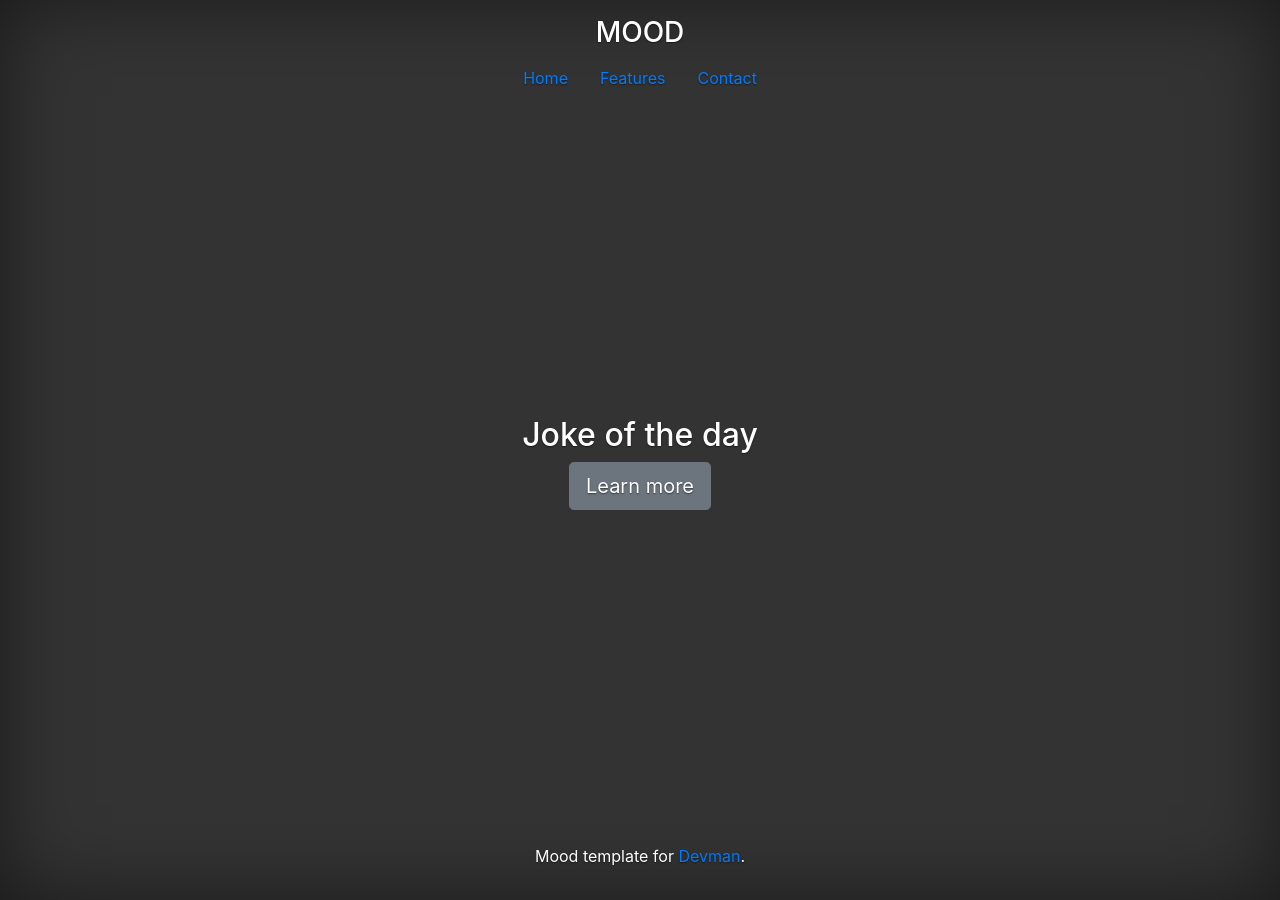
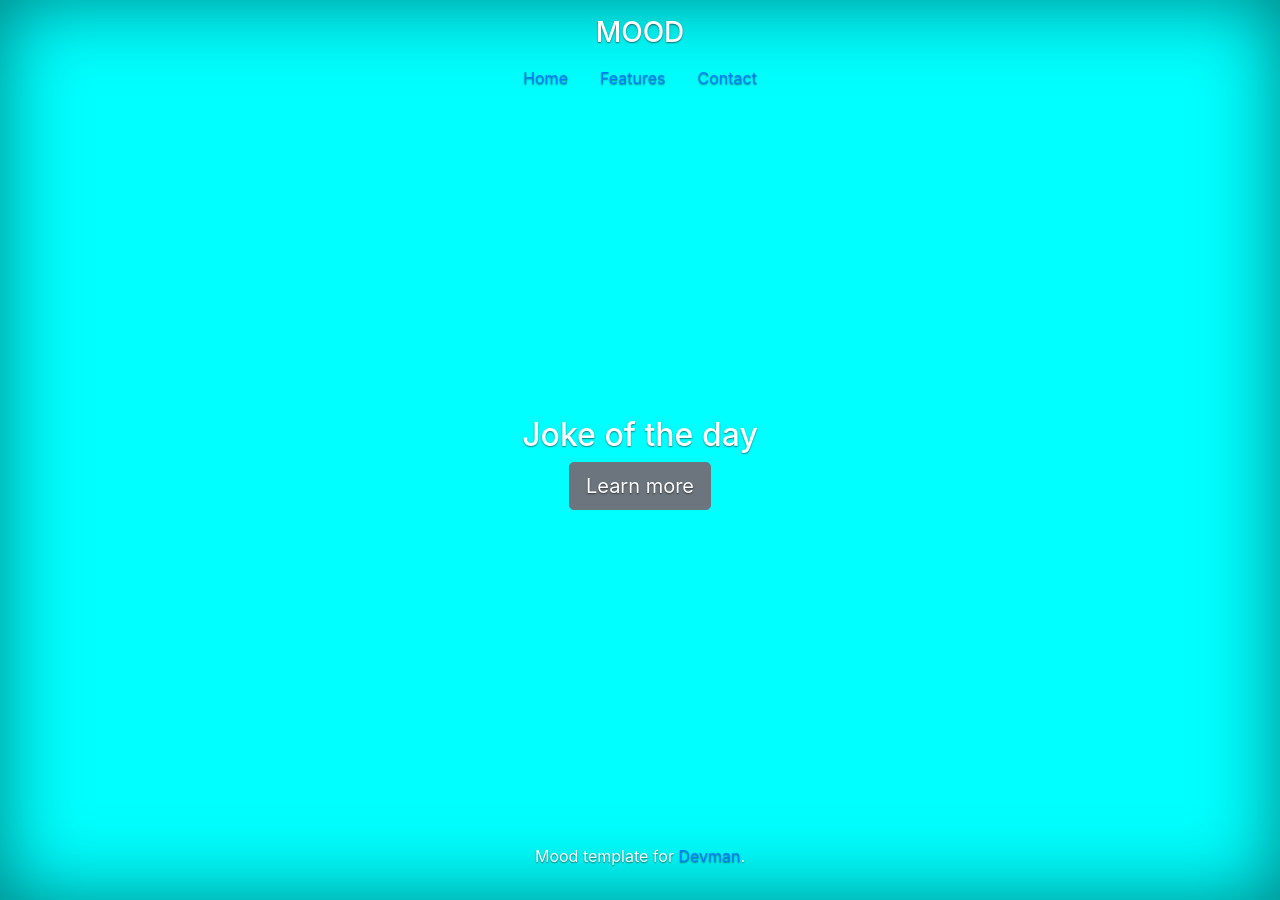
Before and after one commit to nergilz/nergilz.github.io, a Jekyll site: the page index.html, which Jekyll copies as it is, in a window 1280 px wide. Built offline with Jekyll 4.4.1, drawn with Linux system fonts in a browser that asks for light colours.

Commit message:
google fonts added

```diff
--- a/bootstrap/dist/css/mood.css
+++ b/bootstrap/dist/css/mood.css
@@ -8,5 +8,11 @@
 
 html, body {
     height: 100%;
-    background-color: #333;
+    background-color: #00FFFF;
 }
+
+span {
+    font-family: 'Pacifico', cursive;
+    font-size: 36px;
+    color: #FF00FF;
+}
--- a/index.html
+++ b/index.html
@@ -8,11 +8,15 @@
   <link rel="icon" href="bootstrap/favicon.ico">
   <link href="bootstrap/dist/css/bootstrap.min.css" rel="stylesheet">
   <link href="bootstrap/dist/css/mood.css" rel="stylesheet">
+  <link href="https://fonts.googleapis.com/css?family=Pacifico&amp;subset=cyrillic" rel="stylesheet">
   <script id="quotes_json" type="application/json">
     [
       {
         "phrase": "Кукурузные хлопья - теперь без асбеста!",
         "signature": "©Неизвестный маркетолог"
+      },
+      {
+        "phrase": "Вывеска над кафе — '&#60Мы открылись&#62'. Что-то не так. Где же '&#60/Мы открылись&#62'?"
       },
       {
         "phrase": "Новости про птичий грип. Страусы чихают под землю! Кроты в панике!"
```
Also changed, not shown: bootstrap/favicon.ico.
